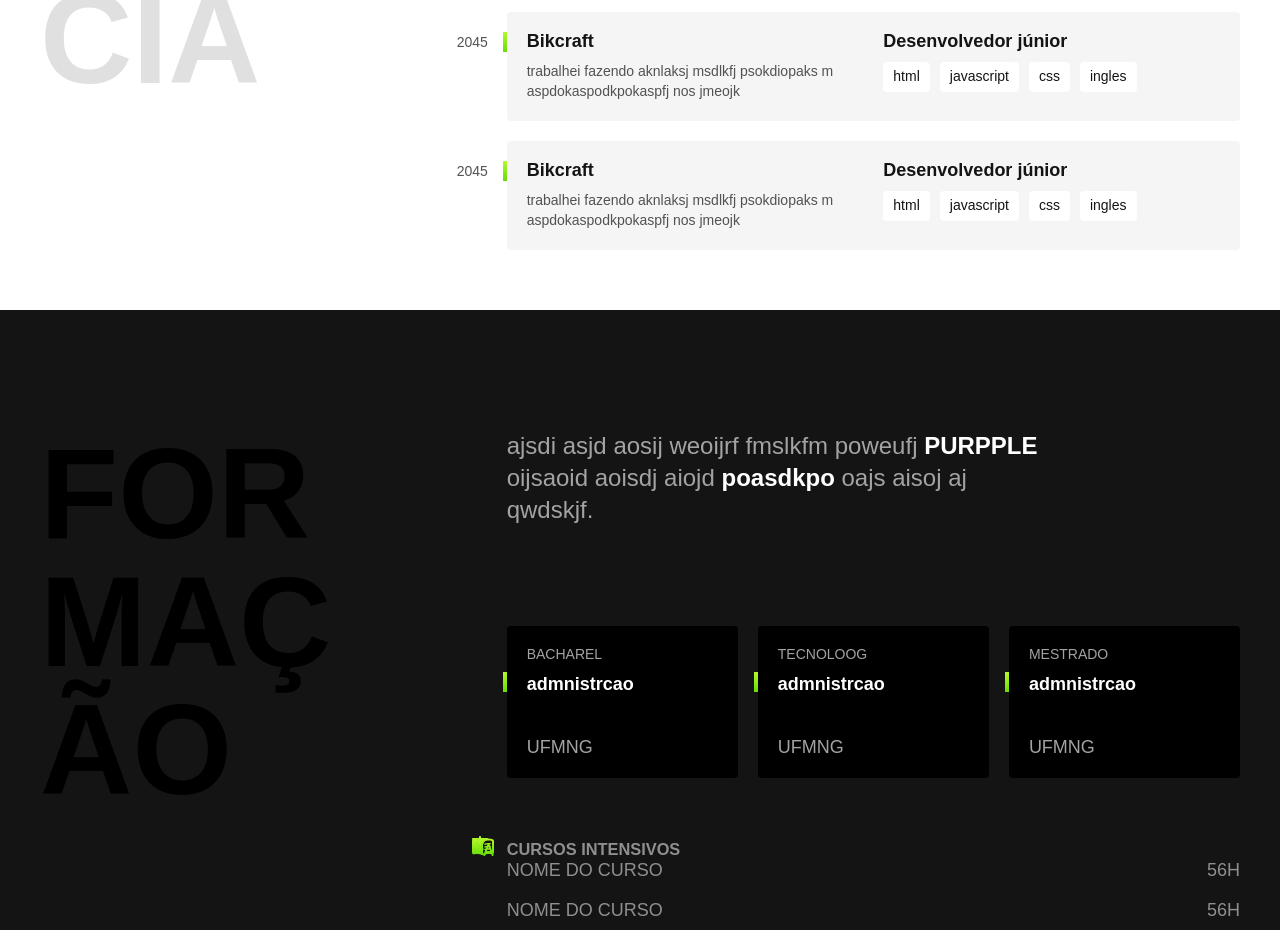
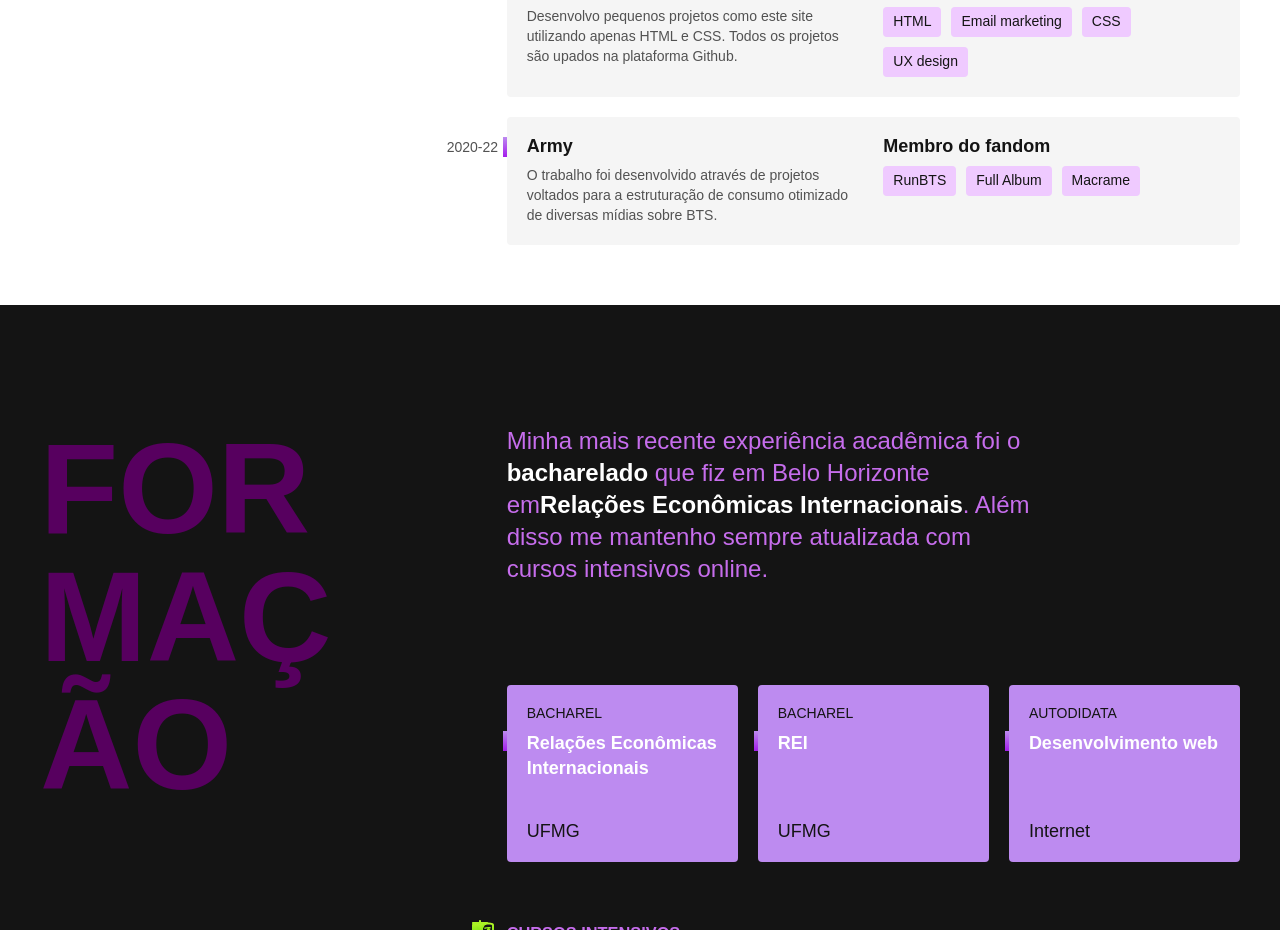
Before and after one commit to ongacarol/introducao-ao-HTML-CSS, a website built with Parcel: page projeto_portfolio/index.html in a window 1280 px wide. Shown: the part 1044-1974 px from the top of the page. Built offline with nearby package versions, Linux system fonts and the light colour scheme.

Commit message:
personalizando o site para mim

```diff
--- a/projeto_portfolio/css/experiencia.css
+++ b/projeto_portfolio/css/experiencia.css
@@ -8,7 +8,7 @@
 }
 
 .experiencia .subtitulo {
-    color: #e0e0e0;
+    color: #F4DFFC;
 }
 
 .experiencia-texto {
@@ -40,7 +40,7 @@
     display: block;
     width: 4px;
     height: 20px;
-    background: linear-gradient(#b6f829, #67dd0a);
+    background: linear-gradient(#BD8BF0 , #A41DEC);
     position: absolute;
     top: 20px;
     left: -4px; /* para por pra fora do cntr, a distância é a largura dele*/
@@ -48,7 +48,7 @@
 
 .empresa-ano {
     position: absolute;
-    left: -50px;
+    left: -60px;
     top: 22px;
     /* text-align: right; */
     color: #525252;
@@ -79,7 +79,7 @@
     font-size: 0.875rem;
     line-height: 1.4;
     border-radius: 4px;
-    background: #ffffff;
+    background: #EFCAFF;
     padding: 5px 10px;
 }
 
--- a/projeto_portfolio/css/footer.css
+++ b/projeto_portfolio/css/footer.css
@@ -1,5 +1,5 @@
 .footer {
-    background: #000000;
+    background: 	#000000;
 }
 
 .footer-container {
@@ -15,25 +15,25 @@
 .footer-texto {
     font-size: 1.5rem;
     line-height: 1.33;
-    color: #cccccc;
+    color: #ceb6d9;
 }
 
 .footer-contato li {
     font-weight: bold;
     font-size: 2.25rem;
     line-height: 1.1;
-    color: #ffffff;
+    color: #a2c8ec;
     margin-bottom: 30px;
 }
 
 .footer-contato li a {
-    color: #ffffff;
+    color: #a2c8ec;
 }
 
 .footer-copy {
     grid-column: 1 / -1; /*pega todas as colunas da parte de baixo do grid*/
     font-size: 1.125rem;
-    color: #8f8f8f;
+    color: #e3abce;
 }
 
 @media (max-width: 800px) {
--- a/projeto_portfolio/css/formacao.css
+++ b/projeto_portfolio/css/formacao.css
@@ -25,7 +25,7 @@
 }
 
 .formacao .subtitulo {
-    color: #000000;
+    color: #57005F;
     max-width: 5ch;
 }
 
@@ -34,7 +34,7 @@
     line-height: 1.33;
     margin-bottom: 100px;
     max-width: 40ch; /*para o texto não abrir mto, ele tem um máx de 40 caracteres, fora isso ele pode diminuir*/
-    color: #a3a3a3;
+    color: #C66DEC;
 }
 
 .formacao-texto strong {
@@ -50,7 +50,7 @@
 
 .faculdade {
     flex: 1; /*para que fique os cntrs um do lado do outro de tamanho aprox igual*/
-    background: #000000;
+    background: #BD8BF0;
     padding: 20px;
     border-radius: 4px;
     display: flex;
@@ -60,7 +60,7 @@
 .faculdade-tipo {
     font-size: 0.875rem;
     text-transform: uppercase;
-    color: #a3a3a3;
+    color: #141414;
     margin-bottom: 10px; /*não aplica pq ele é um span por padrão. Para mudar o elemento, modifica para display flex (acima)*/
 }
 
@@ -77,14 +77,14 @@
     display: block;
     width: 4px;
     height: 20px;
-    background: linear-gradient(#b6f829, #67dd0a);
+    background: linear-gradient(#BD8BF0, #A41DEC);
     position: absolute;
     left: -24px;
 }
 
 .faculdade-instituicao {
     font-size: 1.125rem;
-    color: #a3a3a3;
+    color: #141414;
 }
 
 .cursos {
@@ -94,7 +94,7 @@
 .formacao-extra {
     font-size: 0.875rem;
     line-height: 1.4;
-    color: #8f8f8f;
+    color: #C66DEC;
     text-transform: uppercase;
     margin-bottom: 30px;
     position: relative; /*para p ícone que fica do lado*/
@@ -125,7 +125,7 @@
 }
 
 .formacao-extra span {
-    color: #8f8f8f;
+    color: #57005F;
 }
 
 .cursos li {
--- a/projeto_portfolio/css/header.css
+++ b/projeto_portfolio/css/header.css
@@ -33,7 +33,7 @@
     }
 
     .header a {
-        background: #f5f5f5;
+        background: #EFCAFF;
         border-radius: 4px;
     }
 }
--- a/projeto_portfolio/index.html
+++ b/projeto_portfolio/index.html
@@ -24,8 +24,8 @@
     <main class="introducao">
         <img src="./img/perfil.jpg" alt="Lobo cinza" width="360" height="520"> <!--para otimizar, no caso colocamos a metade do tamanho original-->
         <div>
-            <h1>Desenvolvedor <br>Front end e <br>UX/UI designer</h1> <!--<br> é um break para quebrar a linha do texto, independente do tamanho da tela-->
-            <p>Localizada em Minas Gerais</p>
+            <h1>Futura desenvolvedora<br>Front End e <br>UX/UI designer</h1> <!--<br> é um break para quebrar a linha do texto, independente do tamanho da tela-->
+            <p>Localizada em Minas Gerais.</p>
         </div>
     </main>
 <!--section pq só faz sentido neste contexto-->
@@ -34,45 +34,44 @@
         <h2 class="subtitulo">Experiência</h2>
 
         <div> <!--***ATENCAO*** tinha colocado a class na tag errada, por isso deu pau-->
-            <p class="experiencia-texto">iuhasoih jaosidjaoisjdoij <strong>HTML</strong> e <strong>CSS</strong> joiasdj aoisjdl aihsk joalksdjiqo oqiwjkl lkajsl alsjd </p>
+            <p class="experiencia-texto">Desenvolvo projetos e exercícios utilizando atualmente apenas <strong>HTML</strong> e <strong>CSS</strong>. Para aplicativos web eu trabalhei no <strong>Design</strong> do projeto.</p>
         <!--o strong é para dar destaque não só visual, mas também de importância-->
 
             <div class="empresa">
-                <span class="empresa-ano">2045</span>
-                <h3 class="empresa-titulo">Bikcraft</h3>
+                <span class="empresa-ano">2023</span>
+                <h3 class="empresa-titulo">Universe</h3>
                 <span class="empresa-titulo">Desenvolvedor júnior</span> <!--a classe é igual pq o estilo para ambos é o mesmo-->
-                <p class="empresa-texto">trabalhei fazendo aknlaksj msdlkfj psokdiopaks m aspdokaspodkpokaspfj nos jmeojk</p>
+                <p class="empresa-texto">No projeto Universe, trabalhei no desenvolvimento completo do HTML, CSS e JavaScript do site. Além disso, também prestei consultoria o Design.</p>
                 <ul class="empresa-habilidade">
-                    <li>html</li>
-                    <li>javascript</li>
-                    <li>css</li>
-                    <li>ingles</li>
+                    <li>HTML</li>
+                    <li>JavaScript</li>
+                    <li>CSS</li>
+                    <li>UI design</li>
                 </ul>
             </div>
 
             <div class="empresa">
-                <span class="empresa-ano">2045</span>
-                <h3 class="empresa-titulo">Bikcraft</h3>
-                <span class="empresa-titulo">Desenvolvedor júnior</span> <!--a classe é igual pq o estilo para ambos é o mesmo-->
-                <p class="empresa-texto">trabalhei fazendo aknlaksj msdlkfj psokdiopaks m aspdokaspodkpokaspfj nos jmeojk</p>
+                <span class="empresa-ano">2022</span>
+                <h3 class="empresa-titulo">MyHome</h3>
+                <span class="empresa-titulo">Voluntário</span> <!--a classe é igual pq o estilo para ambos é o mesmo-->
+                <p class="empresa-texto">Desenvolvo pequenos projetos como este site utilizando apenas HTML e CSS. Todos os projetos são upados na plataforma Github.</p>
                 <ul class="empresa-habilidade">
-                    <li>html</li>
-                    <li>javascript</li>
-                    <li>css</li>
-                    <li>ingles</li>
+                    <li>HTML</li>
+                    <li>Email marketing</li>
+                    <li>CSS</li>
+                    <li>UX design</li>
                 </ul>
             </div>
 
             <div class="empresa">
-                <span class="empresa-ano">2045</span>
-                <h3 class="empresa-titulo">Bikcraft</h3>
-                <span class="empresa-titulo">Desenvolvedor júnior</span> <!--a classe é igual pq o estilo para ambos é o mesmo-->
-                <p class="empresa-texto">trabalhei fazendo aknlaksj msdlkfj psokdiopaks m aspdokaspodkpokaspfj nos jmeojk</p>
+                <span class="empresa-ano">2020-22</span>
+                <h3 class="empresa-titulo">Army</h3>
+                <span class="empresa-titulo">Membro do fandom</span> <!--a classe é igual pq o estilo para ambos é o mesmo-->
+                <p class="empresa-texto">O trabalho foi desenvolvido através de projetos voltados para a estruturação de consumo otimizado de diversas mídias sobre BTS.</p>
                 <ul class="empresa-habilidade">
-                    <li>html</li>
-                    <li>javascript</li>
-                    <li>css</li>
-                    <li>ingles</li>
+                    <li>RunBTS</li>
+                    <li>Full Album</li>
+                    <li>Macrame</li>
                 </ul>
             </div>
 
@@ -84,23 +83,23 @@
             <h2 class="subtitulo">Formação</h2>
 
             <div>
-                <p class="formacao-texto">ajsdi asjd  aosij weoijrf fmslkfm poweufj <strong>PURPPLE</strong> oijsaoid aoisdj aiojd <strong>poasdkpo</strong> oajs aisoj aj qwdskjf.</p>
+                <p class="formacao-texto">Minha mais recente experiência acadêmica foi o <strong>bacharelado</strong> que fiz em Belo Horizonte em<strong>Relações Econômicas Internacionais</strong>. Além disso me mantenho sempre atualizada com cursos intensivos online.</p>
 
                 <ul class="faculdade-lista">
                     <li class="faculdade">
-                        <span class="faculdade-tipo">bacharel</span>
-                        <h3 class="faculdade-curso">admnistrcao</h3>
-                        <span class="faculdade-instituicao">UFMNG</span>
+                        <span class="faculdade-tipo">Bacharel</span>
+                        <h3 class="faculdade-curso">Relações Econômicas Internacionais</h3>
+                        <span class="faculdade-instituicao">UFMG</span>
                     </li>
                     <li class="faculdade">
-                        <span class="faculdade-tipo">tecnoloog</span>
-                        <h3 class="faculdade-curso">admnistrcao</h3>
-                        <span class="faculdade-instituicao">UFMNG</span>
+                        <span class="faculdade-tipo">Bacharel</span>
+                        <h3 class="faculdade-curso">REI</h3>
+                        <span class="faculdade-instituicao">UFMG</span>
                     </li>
                     <li class="faculdade">
-                        <span class="faculdade-tipo">mestrado</span>
-                        <h3 class="faculdade-curso">admnistrcao</h3>
-                        <span class="faculdade-instituicao">UFMNG</span>
+                        <span class="faculdade-tipo">Autodidata</span>
+                        <h3 class="faculdade-curso">Desenvolvimento web</h3>
+                        <span class="faculdade-instituicao">Internet</span>
                     </li>
                 </ul>
 
@@ -108,15 +107,15 @@
                     <div class="cursos">
                         <h3>Cursos intensivos</h3>
                         <ul>
-                            <li>nome do curso <span>56h</span></li>
-                            <li>nome do curso <span>56h</span></li>
+                            <li>HTML e CSS para Iniciantes<span>23h</span></li>
+                            <li>Bootcamp - FullStack<span>56h</span></li>
                         </ul>
                     </div>
                     <div class="idiomas">
                         <h3>Idiomas</h3>
                         <ul>
-                            <li>Ingles<span>avançado</span></li>
-                            <li>Japones <span>intermediario</span></li>
+                            <li>Inglês<span>/ Avançado</span></li>
+                            <li>Japonês<span>/ Intermediário</span></li>
                         </ul>
                     </div>
 
@@ -127,13 +126,13 @@
 
     <footer class="footer" id="contato">
         <div class="footer-container">
-            <p class="footer-texto">Estou disponivel para trabalhos etc ailsijd  aiosj ashd asojid sf</p>
+            <p class="footer-texto">Estou disponivel para trabalhos para novos projetos no momento. Entre em contato comigo e marcamos uma conversa.</p>
             <ul class="footer-contato">
-                <li>email@gmail.com</li>
-                <li>3331544</li>
+                <li>onga.carol@gmail.com</li>
+                <li>+55 31 99400-1315</li>
                 <li><a href="/">@carol-instagram</a></li>
             </ul>
-            <p class="footer-copy">Lobo. Alguns direitos reservados.</p>
+            <p class="footer-copy">Purple. Alguns direitos reservados.</p>
         </div>
     </footer>
 </body>
```
Also changed, not shown: projeto_portfolio/img/perfil.jpg.
